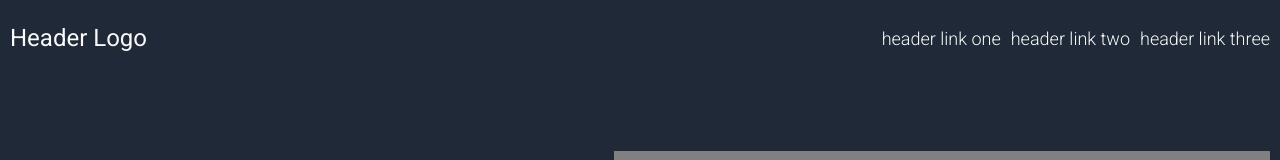
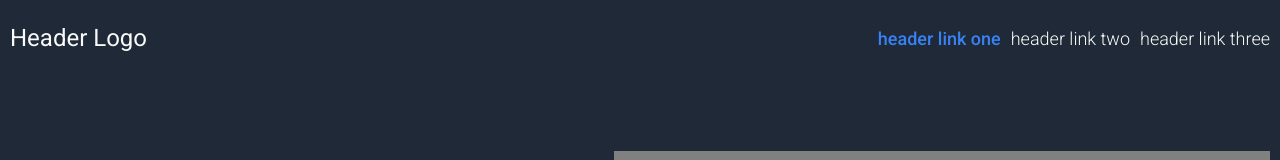
Before and after one commit to corumgold/TOP-landing-page-project, a plain HTML site: page index.html in a window 1280 px wide. In both pictures the pointer is over the link "header link one". Shown: the top 160 px of the page. Drawn offline with Linux system fonts and the light colour scheme.

Commit message:
Add hover effect to links

```diff
--- a/styles.css
+++ b/styles.css
@@ -34,6 +34,11 @@ body {
     margin-left: 10px;
     text-decoration: none;
     color: #f9faf8;
+}
+
+.header-links a:hover{
+    color: #3882f6;
+    font-weight: 500;
 }
 
 .main-title {
```
